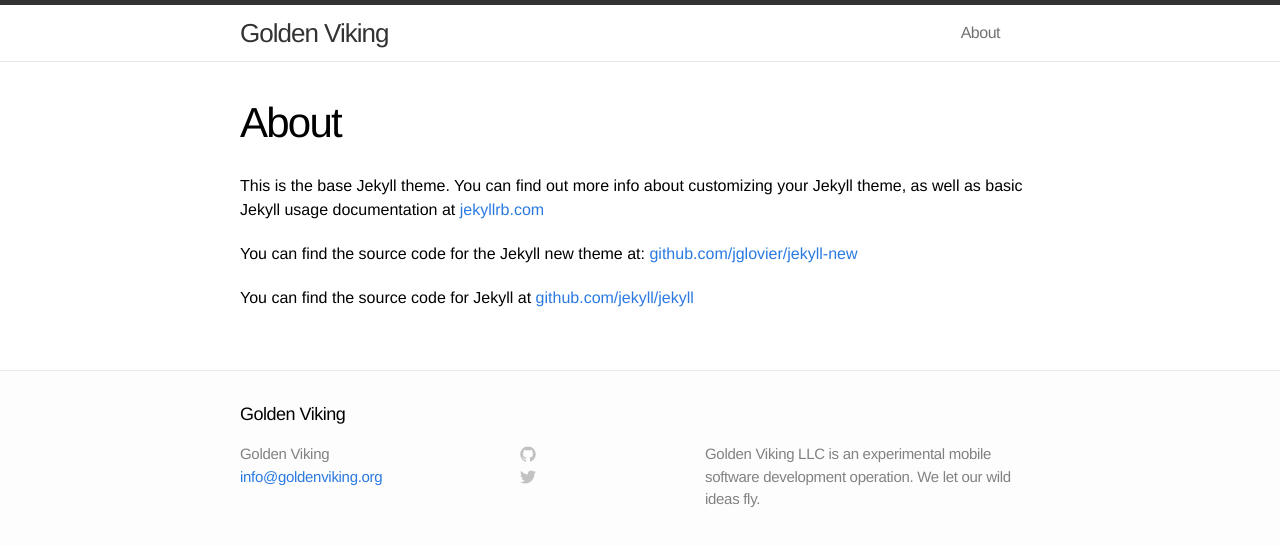
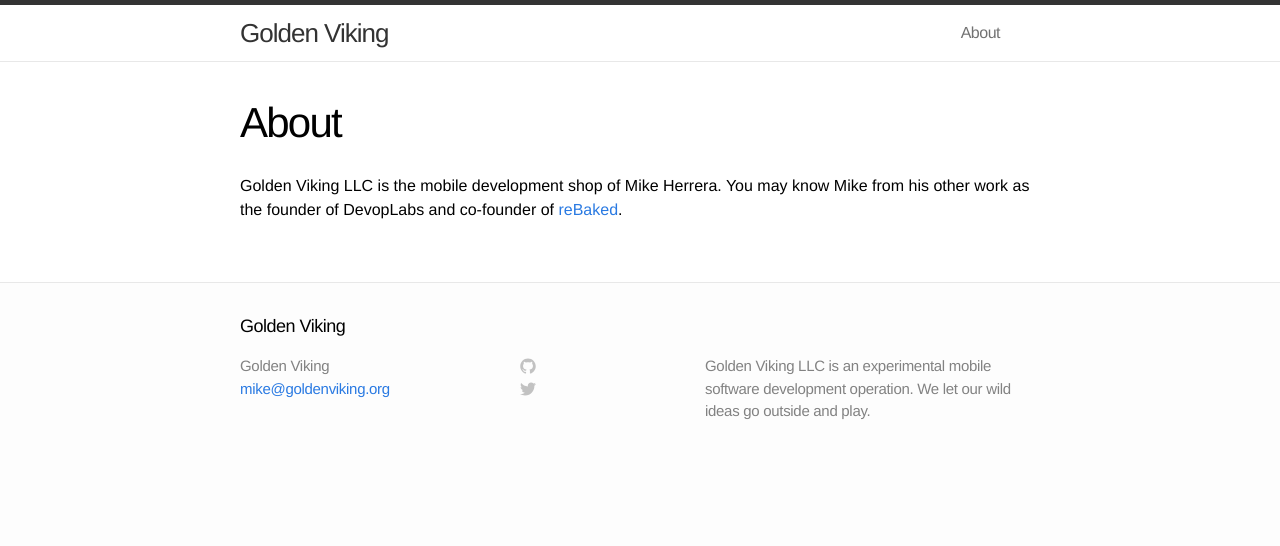
Before and after one commit to ogviking/ogviking.github.io, a Jekyll site: the page built from about.md, in a window 1280 px wide. Shown: the top 546 px of the page. Built offline with Jekyll 4.4.1, drawn with Linux system fonts in a browser that asks for light colours.

Commit message:
Now with basic Golden Viking information

```diff
--- a/_config.yml
+++ b/_config.yml
@@ -1,7 +1,7 @@
 # Site settings
 title: Golden Viking
-email: info@goldenviking.org
-description: "Golden Viking LLC is an experimental mobile software development operation.  We let our wild ideas fly."
+email: mike@goldenviking.org
+description: "Golden Viking LLC is an experimental mobile software development operation.  We let our wild ideas go outside and play."
 baseurl: ""
 url: "http://ogviking.github.io"
 
--- a/about.md
+++ b/about.md
@@ -4,8 +4,4 @@ title: About
 permalink: /about/
 ---
 
-This is the base Jekyll theme. You can find out more info about customizing your Jekyll theme, as well as basic Jekyll usage documentation at [jekyllrb.com](http://jekyllrb.com/)
-
-You can find the source code for the Jekyll new theme at: [github.com/jglovier/jekyll-new](https://github.com/jglovier/jekyll-new)
-
-You can find the source code for Jekyll at [github.com/jekyll/jekyll](https://github.com/jekyll/jekyll)
+Golden Viking LLC is the mobile development shop of Mike Herrera.  You may know Mike from his other work as the founder of DevopLabs and co-founder of [reBaked](https://www.rebaked.com).
```
Also changed, not shown: _posts/2014-05-30-a-crash-landing.markdown (added, +14 -0 lines), _posts/2014-05-30-welcome-to-jekyll.markdown (deleted, +0 -24 lines).
